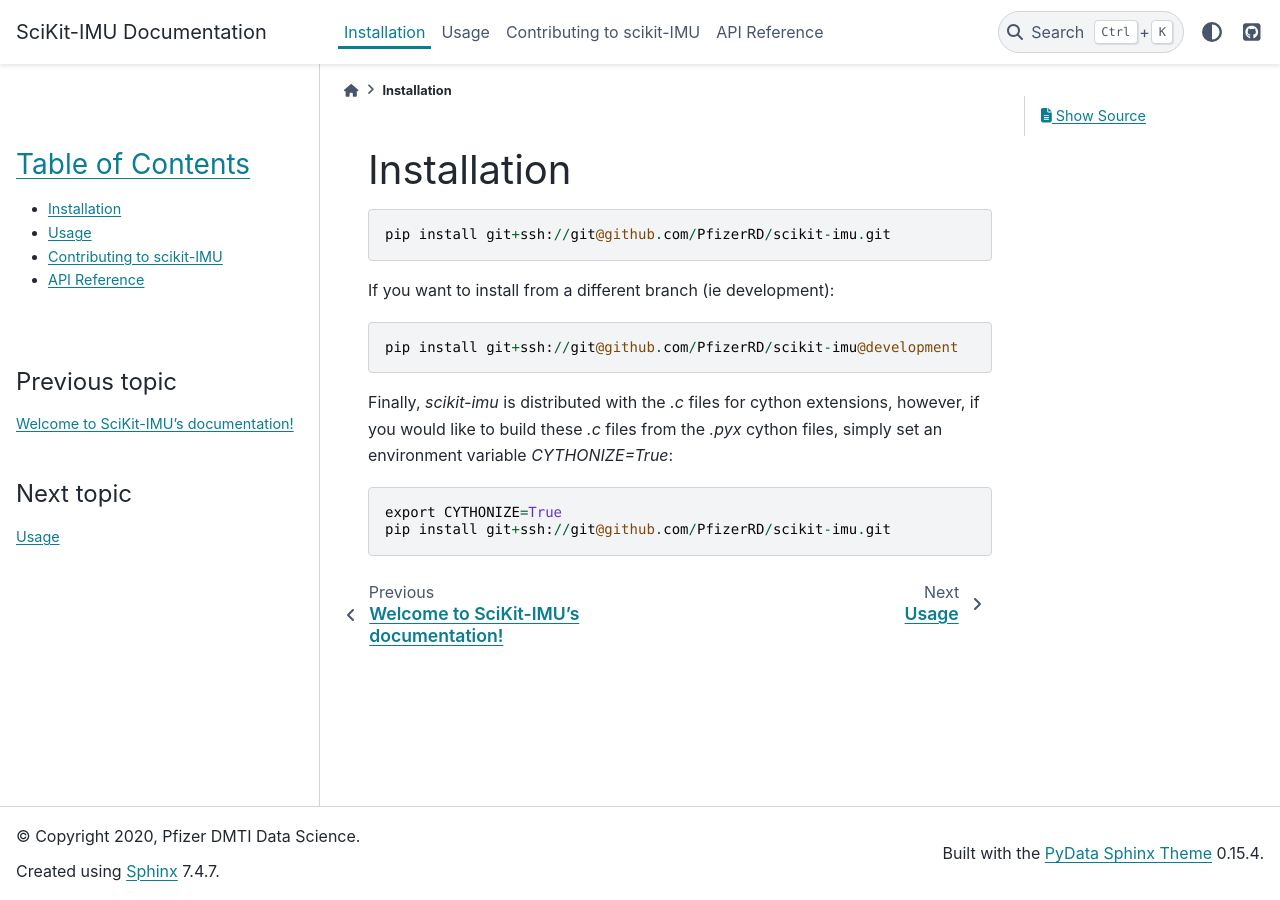
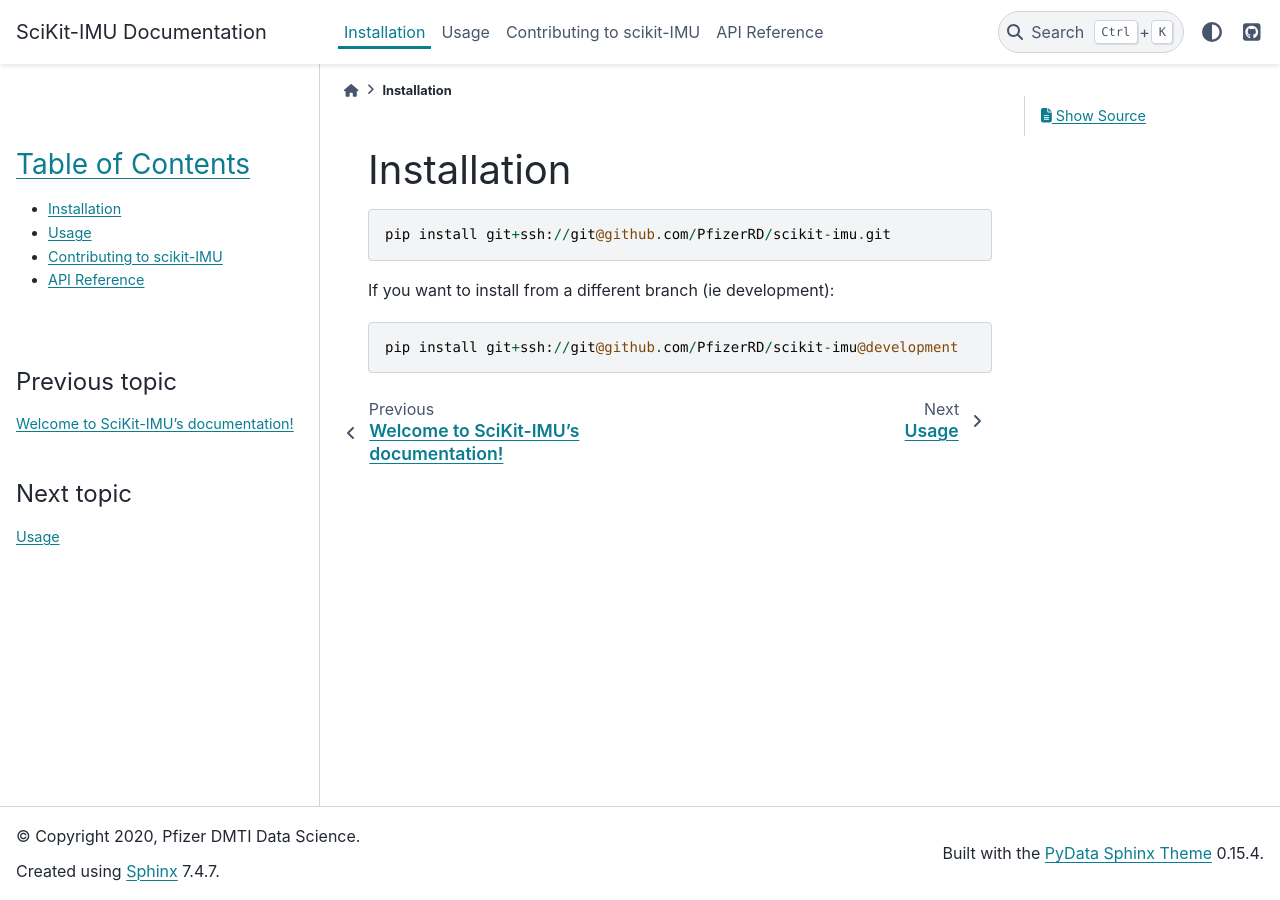
Before and after one commit to pfizer-opensource/scikit-digital-health, a Sphinx documentation site: the page built from docs/src/installation.rst, in a window 1280 px wide. Built offline with Sphinx 7.4.7 and the PyData theme 0.15.4, drawn with Linux system fonts in a browser that asks for light colours.

Commit message:
Remove cython instructions

```diff
--- a/docs/src/installation.rst
+++ b/docs/src/installation.rst
@@ -10,11 +10,3 @@
 ::
 
     pip install git+ssh://git@github.com/PfizerRD/scikit-imu@development
-
-
-Finally, `scikit-imu` is distributed with the `.c` files for cython extensions, however, if you would like to build these `.c` files from the `.pyx` cython files, simply set an environment variable `CYTHONIZE=True`:
-
-::
-
-    export CYTHONIZE=True
-    pip install git+ssh://git@github.com/PfizerRD/scikit-imu.git
```
